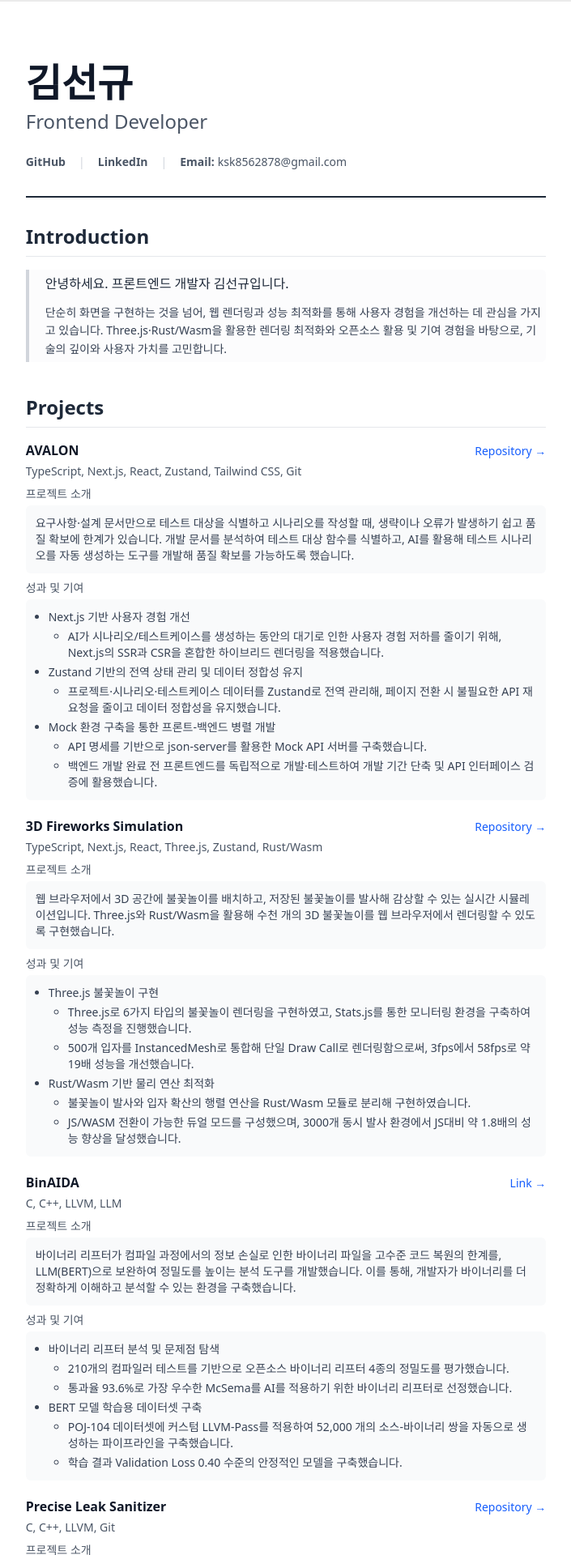
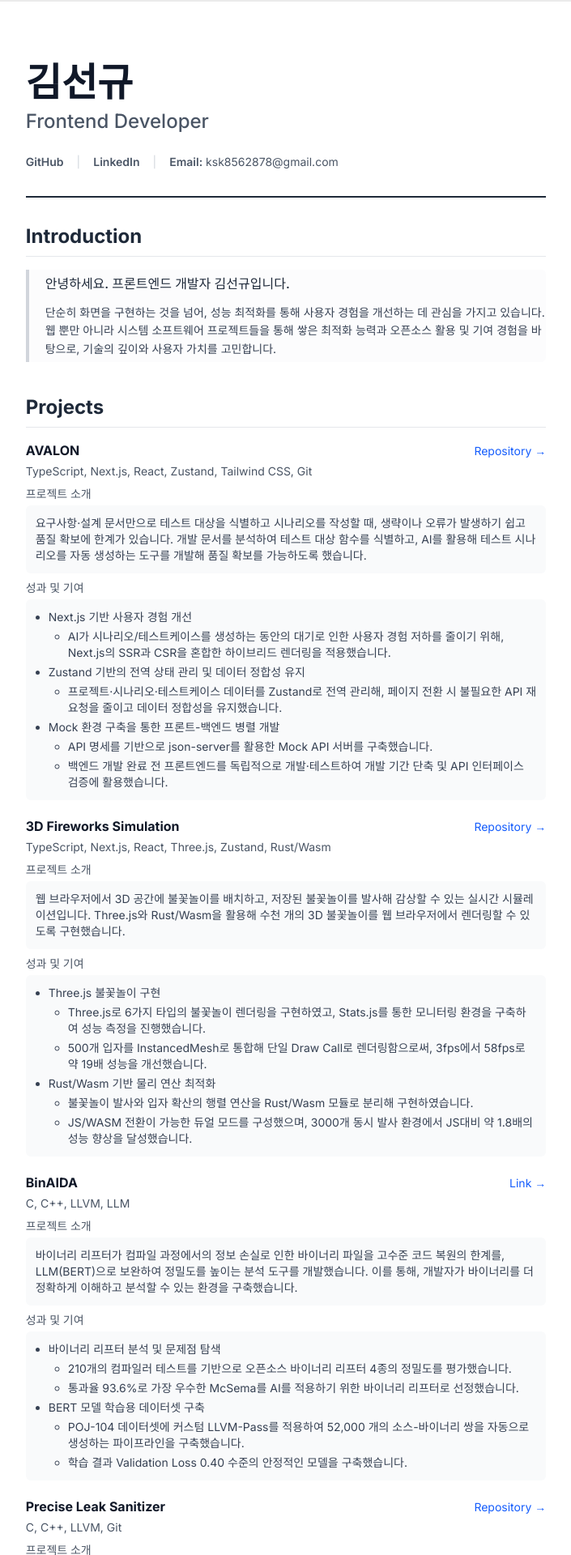
Before and after one commit to kimseongyu/kimseongyu.github.io, a Next.js app: page / in a window 1280 px wide. Shown: the part 78-1998 px from the top of the page at 81% size, without its empty margins (287-992 px from the left). Built offline with nearby package versions, Linux system fonts and the light colour scheme.

Commit message:
chore: integrate design in various env

```diff
--- a/src/app/globals.css
+++ b/src/app/globals.css
@@ -1,4 +1,10 @@
 @import "tailwindcss";
+
+@theme {
+  /* Mac 스타일 폰트: Inter (San Francisco 유사) - 맥/윈도우 동일 렌더링 */
+  --font-sans: var(--font-inter), ui-sans-serif, -apple-system,
+    BlinkMacSystemFont, "Helvetica Neue", Helvetica, Arial, sans-serif;
+}
 
 /* A4 Paper Layout - Portrait (세로) */
 .a4-container {
--- a/src/app/layout.tsx
+++ b/src/app/layout.tsx
@@ -1,6 +1,13 @@
 import type { Metadata } from "next";
+import { Inter } from "next/font/google";
 import "./globals.css";
 import { Navigation } from "@/components/Navigation";
+
+const inter = Inter({
+  subsets: ["latin"],
+  variable: "--font-inter",
+  display: "swap",
+});
 
 export const metadata: Metadata = {
   title: "Seongyu's Blog",
@@ -13,8 +20,8 @@ export default function RootLayout({
   children: React.ReactNode;
 }>) {
   return (
-    <html lang="en">
-      <body className="antialiased min-h-screen flex flex-col">
+    <html lang="en" className={inter.variable}>
+      <body className="font-sans antialiased min-h-screen flex flex-col">
         <header className="fixed top-0 left-0 right-0 z-50 bg-white border-b border-gray-200">
           <Navigation />
         </header>
--- a/src/app/page.tsx
+++ b/src/app/page.tsx
@@ -1,6 +1,20 @@
 import Link from "next/link";
 
 const styles = {
+  // Layout
+  pageContainer: "font-sans max-w-4xl mx-auto",
+  mainContent: "space-y-10",
+
+  // Header
+  header: "border-b-2 border-gray-800 pb-8 mb-8",
+  headerTitle: "text-5xl font-bold text-gray-900 mb-2",
+  headerSubtitle: "text-2xl text-gray-600 font-medium mb-6",
+  headerLinks: "flex flex-wrap gap-4 text-sm text-gray-600",
+  headerLink: "hover:text-blue-600 flex items-center gap-1 transition-colors",
+  headerLinkLabel: "font-semibold",
+  headerSeparator: "text-gray-300",
+
+  // Section
   sectionTitle:
     "text-2xl font-bold text-gray-800 border-b border-gray-200 pb-2 mb-4",
   itemStack: "space-y-5",
@@ -8,59 +22,79 @@ const styles = {
   itemTitle: "font-bold text-gray-900",
   itemDate: "text-sm text-gray-500 tabular-nums shrink-0 ml-4",
   itemMeta: "text-gray-600 text-sm mb-2",
+  itemLink:
+    "text-sm text-blue-600 hover:underline shrink-0 ml-4 whitespace-nowrap",
+  itemLabel: "text-gray-600 text-sm font-medium mt-2 mb-1",
   descriptionBox: "text-gray-700 text-sm bg-gray-50 p-3 rounded-md",
   bulletBox:
     "list-disc list-outside pl-7 text-gray-700 text-sm space-y-1 bg-gray-50 p-3 rounded-md",
+  bulletNested: "list-[circle] list-outside pl-6 mt-1 space-y-1",
+
+  // Introduction
+  introBox: "border-l-4 border-gray-300 pl-5 py-1 bg-gray-50/50 rounded-r-md",
+  introTitle: "text-gray-800 leading-relaxed text-base font-medium mb-3",
+  introBody: "text-gray-700 leading-relaxed text-sm",
+
+  // Certificate (inline layout)
+  certRow: "flex justify-between items-start",
+  certLeft: "flex-1 pr-4",
+  certTitle: "font-semibold text-gray-900 block sm:inline",
+  certMeta: "text-gray-600 text-sm sm:ml-2 block sm:inline",
+
+  // Education
+  eduStack: "space-y-4",
+  eduRow: "flex flex-col sm:flex-row sm:justify-between sm:items-center",
+  eduGpaBadge:
+    "mt-2 sm:mt-0 bg-gray-100 px-3 py-1 rounded-full text-xs font-semibold text-gray-600",
 };
 
 export default function Home() {
   return (
     <div className="a4-container">
-      <div className="font-sans max-w-4xl mx-auto">
+      <div className={styles.pageContainer}>
         {/* Header */}
-        <header className="border-b-2 border-gray-800 pb-8 mb-8">
-          <h1 className="text-5xl font-bold text-gray-900 mb-2">김선규</h1>
-          <p className="text-2xl text-gray-600 font-medium mb-6">
-            Frontend Developer
-          </p>
-          <div className="flex flex-wrap gap-4 text-sm text-gray-600">
+        <header className={styles.header}>
+          <h1 className={styles.headerTitle}>김선규</h1>
+          <p className={styles.headerSubtitle}>Frontend Developer</p>
+          <div className={styles.headerLinks}>
             <Link
               href="https://github.com/kimseongyu"
               target="_blank"
-              className="hover:text-blue-600 flex items-center gap-1 transition-colors"
+              className={styles.headerLink}
             >
-              <span className="font-semibold">GitHub</span>
+              <span className={styles.headerLinkLabel}>GitHub</span>
             </Link>
-            <span className="text-gray-300">|</span>
+            <span className={styles.headerSeparator}>|</span>
             <Link
               href="https://www.linkedin.com/in/kimseongyu/"
               target="_blank"
-              className="hover:text-blue-600 flex items-center gap-1 transition-colors"
+              className={styles.headerLink}
             >
-              <span className="font-semibold">LinkedIn</span>
+              <span className={styles.headerLinkLabel}>LinkedIn</span>
             </Link>
-            <span className="text-gray-300">|</span>
+            <span className={styles.headerSeparator}>|</span>
             <Link
               href="mailto:ksk8562878@gmail.com"
-              className="hover:text-blue-600 flex items-center gap-1 transition-colors"
+              className={styles.headerLink}
             >
-              <span className="font-semibold">Email:</span> ksk8562878@gmail.com
+              <span className={styles.headerLinkLabel}>Email:</span>{" "}
+              ksk8562878@gmail.com
             </Link>
           </div>
         </header>
 
-        <main className="space-y-10">
+        <main className={styles.mainContent}>
           {/* Introduction */}
           <section>
             <h2 className={styles.sectionTitle}>Introduction</h2>
-            <div className="border-l-4 border-gray-300 pl-5 py-1 bg-gray-50/50 rounded-r-md">
-              <p className="text-gray-800 leading-relaxed text-base font-medium mb-3">
+            <div className={styles.introBox}>
+              <p className={styles.introTitle}>
                 안녕하세요. 프론트엔드 개발자 김선규입니다.
               </p>
-              <p className="text-gray-700 leading-relaxed text-sm">
-                단순히 화면을 구현하는 것을 넘어, 웹 렌더링과 성능 최적화를 통해
-                사용자 경험을 개선하는 데 관심을 가지고 있습니다.
-                Three.js·Rust/Wasm을 활용한 렌더링 최적화와 오픈소스 활용 및
+              <p className={styles.introBody}>
+                단순히 화면을 구현하는 것을 넘어, 성능 최적화를 통해 사용자
+                경험을 개선하는 데 관심을 가지고 있습니다. 웹 뿐만 아니라 시스템
+                소프트웨어 프로젝트들을 통해 쌓은 최적화 능력과 오픈소스 활용 및
                 기여 경험을 바탕으로, 기술의 깊이와 사용자 가치를 고민합니다.
               </p>
             </div>
@@ -77,7 +111,7 @@ export default function Home() {
                   <Link
                     href="https://github.com/SKALA-AXcalibur/AVALON"
                     target="_blank"
-                    className="text-sm text-blue-600 hover:underline shrink-0 ml-4 whitespace-nowrap"
+                    className={styles.itemLink}
                   >
                     Repository &rarr;
                   </Link>
@@ -85,9 +119,7 @@ export default function Home() {
                 <p className={styles.itemMeta}>
                   TypeScript, Next.js, React, Zustand, Tailwind CSS, Git
                 </p>
-                <p className="text-gray-600 text-sm font-medium mt-2 mb-1">
-                  프로젝트 소개
-                </p>
+                <p className={styles.itemLabel}>프로젝트 소개</p>
                 <p className={styles.descriptionBox}>
                   요구사항·설계 문서만으로 테스트 대상을 식별하고 시나리오를
                   작성할 때, 생략이나 오류가 발생하기 쉽고 품질 확보에 한계가
@@ -95,13 +127,11 @@ export default function Home() {
                   AI를 활용해 테스트 시나리오를 자동 생성하는 도구를 개발해 품질
                   확보를 가능하도록 했습니다.
                 </p>
-                <p className="text-gray-600 text-sm font-medium mt-2 mb-1">
-                  성과 및 기여
-                </p>
+                <p className={styles.itemLabel}>성과 및 기여</p>
                 <ul className={styles.bulletBox}>
                   <li>
                     Next.js 기반 사용자 경험 개선
-                    <ul className="list-[circle] list-outside pl-6 mt-1 space-y-1">
+                    <ul className={styles.bulletNested}>
                       <li>
                         AI가 시나리오/테스트케이스를 생성하는 동안의 대기로 인한
                         사용자 경험 저하를 줄이기 위해, Next.js의 SSR과 CSR을
@@ -111,7 +141,7 @@ export default function Home() {
                   </li>
                   <li>
                     Zustand 기반의 전역 상태 관리 및 데이터 정합성 유지
-                    <ul className="list-[circle] list-outside pl-6 mt-1 space-y-1">
+                    <ul className={styles.bulletNested}>
                       <li>
                         프로젝트·시나리오·테스트케이스 데이터를 Zustand로 전역
                         관리해, 페이지 전환 시 불필요한 API 재요청을 줄이고
@@ -121,7 +151,7 @@ export default function Home() {
                   </li>
                   <li>
                     Mock 환경 구축을 통한 프론트-백엔드 병렬 개발
-                    <ul className="list-[circle] list-outside pl-6 mt-1 space-y-1">
+                    <ul className={styles.bulletNested}>
                       <li>
                         API 명세를 기반으로 json-server를 활용한 Mock API 서버를
                         구축했습니다.
@@ -142,7 +172,7 @@ export default function Home() {
                   <Link
                     href="https://github.com/kimseongyu/3d-fireworks-simulation"
                     target="_blank"
-                    className="text-sm text-blue-600 hover:underline shrink-0 ml-4 whitespace-nowrap"
+                    className={styles.itemLink}
                   >
                     Repository &rarr;
                   </Link>
@@ -150,22 +180,18 @@ export default function Home() {
                 <p className={styles.itemMeta}>
                   TypeScript, Next.js, React, Three.js, Zustand, Rust/Wasm
                 </p>
-                <p className="text-gray-600 text-sm font-medium mt-2 mb-1">
-                  프로젝트 소개
-                </p>
+                <p className={styles.itemLabel}>프로젝트 소개</p>
                 <p className={styles.descriptionBox}>
                   웹 브라우저에서 3D 공간에 불꽃놀이를 배치하고, 저장된
                   불꽃놀이를 발사해 감상할 수 있는 실시간 시뮬레이션입니다.
                   Three.js와 Rust/Wasm을 활용해 수천 개의 3D 불꽃놀이를 웹
                   브라우저에서 렌더링할 수 있도록 구현했습니다.
                 </p>
-                <p className="text-gray-600 text-sm font-medium mt-2 mb-1">
-                  성과 및 기여
-                </p>
+                <p className={styles.itemLabel}>성과 및 기여</p>
                 <ul className={styles.bulletBox}>
                   <li>
                     Three.js 불꽃놀이 구현
-                    <ul className="list-[circle] list-outside pl-6 mt-1 space-y-1">
+                    <ul className={styles.bulletNested}>
                       <li>
                         Three.js로 6가지 타입의 불꽃놀이 렌더링을 구현하였고,
                         Stats.js를 통한 모니터링 환경을 구축하여 성능 측정을
@@ -180,7 +206,7 @@ export default function Home() {
                   </li>
                   <li>
                     Rust/Wasm 기반 물리 연산 최적화
-                    <ul className="list-[circle] list-outside pl-6 mt-1 space-y-1">
+                    <ul className={styles.bulletNested}>
                       <li>
                         불꽃놀이 발사와 입자 확산의 행렬 연산을 Rust/Wasm 모듈로
                         분리해 구현하였습니다.
@@ -201,15 +227,13 @@ export default function Home() {
                   <Link
                     href="https://www.canva.com/design/DAG_5nMZ1gA/4Ix0M4ACjnphyR3h6JdjJw/view?utm_content=DAG_5nMZ1gA&utm_campaign=designshare&utm_medium=link2&utm_source=uniquelinks&utlId=h4053f5bbf0"
                     target="_blank"
-                    className="text-sm text-blue-600 hover:underline shrink-0 ml-4 whitespace-nowrap"
+                    className={styles.itemLink}
                   >
                     Link &rarr;
                   </Link>
                 </div>
                 <p className={styles.itemMeta}>C, C++, LLVM, LLM</p>
-                <p className="text-gray-600 text-sm font-medium mt-2 mb-1">
-                  프로젝트 소개
-                </p>
+                <p className={styles.itemLabel}>프로젝트 소개</p>
                 <p className={styles.descriptionBox}>
                   바이너리 리프터가 컴파일 과정에서의 정보 손실로 인한 바이너리
                   파일을 고수준 코드 복원의 한계를, LLM(BERT)으로 보완하여
@@ -217,13 +241,11 @@ export default function Home() {
                   바이너리를 더 정확하게 이해하고 분석할 수 있는 환경을
                   구축했습니다.
                 </p>
-                <p className="text-gray-600 text-sm font-medium mt-2 mb-1">
-                  성과 및 기여
-                </p>
+                <p className={styles.itemLabel}>성과 및 기여</p>
                 <ul className={styles.bulletBox}>
                   <li>
                     바이너리 리프터 분석 및 문제점 탐색
-                    <ul className="list-[circle] list-outside pl-6 mt-1 space-y-1">
+                    <ul className={styles.bulletNested}>
                       <li>
                         210개의 컴파일러 테스트를 기반으로 오픈소스 바이너리
                         리프터 4종의 정밀도를 평가했습니다.
@@ -236,7 +258,7 @@ export default function Home() {
                   </li>
                   <li>
                     BERT 모델 학습용 데이터셋 구축
-                    <ul className="list-[circle] list-outside pl-6 mt-1 space-y-1">
+                    <ul className={styles.bulletNested}>
                       <li>
                         POJ-104 데이터셋에 커스텀 LLVM-Pass를 적용하여 52,000
                         개의 소스-바이너리 쌍을 자동으로 생성하는 파이프라인을
@@ -257,15 +279,13 @@ export default function Home() {
                   <Link
                     href="https://github.com/hygoni/precise-leak-sanitizer"
                     target="_blank"
-                    className="text-sm text-blue-600 hover:underline shrink-0 ml-4 whitespace-nowrap"
+                    className={styles.itemLink}
                   >
                     Repository &rarr;
                   </Link>
                 </div>
                 <p className={styles.itemMeta}>C, C++, LLVM, Git</p>
-                <p className="text-gray-600 text-sm font-medium mt-2 mb-1">
-                  프로젝트 소개
-                </p>
+                <p className={styles.itemLabel}>프로젝트 소개</p>
                 <p className={styles.descriptionBox}>
                   기존의 메모리 누수 탐지 도구들은 메모리 누수가 발생했을 때,
                   소스 코드에서 누수가 발생한 영역을 할당했던 시점을 사용자에게
@@ -273,13 +293,11 @@ export default function Home() {
                   것은 개발자 경험 향상에 중요한 요소로, 이를 개선하기 위해
                   메모리 누수 발생 지점 탐지 도구를 개발했습니다.
                 </p>
-                <p className="text-gray-600 text-sm font-medium mt-2 mb-1">
-                  성과 및 기여
-                </p>
+                <p className={styles.itemLabel}>성과 및 기여</p>
                 <ul className={styles.bulletBox}>
                   <li>
                     오픈소스 LLVM-Project의 Sanitizer 모듈 기반의 구현
-                    <ul className="list-[circle] list-outside pl-6 mt-1 space-y-1">
+                    <ul className={styles.bulletNested}>
                       <li>
                         Reference Counting 기법을 적용한 런타임 라이브러리를
                         개발하여 메모리 할당 및 해제 시 메모리 주소의 참조
@@ -298,7 +316,7 @@ export default function Home() {
                   </li>
                   <li>
                     메모리 누수 탐지 정확도 테스트
-                    <ul className="list-[circle] list-outside pl-6 mt-1 space-y-1">
+                    <ul className={styles.bulletNested}>
                       <li>
                         메모리 누수가 발생하는 위치를 정확히 특정하는 테스트
                         케이스가 존재하지 않는 문제들이 존재했습니다.
@@ -328,7 +346,7 @@ export default function Home() {
                   <Link
                     href="https://github.com/facebook/lexical/pull/8093"
                     target="_blank"
-                    className="text-sm text-blue-600 hover:underline shrink-0 ml-4 whitespace-nowrap"
+                    className={styles.itemLink}
                   >
                     PR &rarr;
                   </Link>
@@ -360,7 +378,7 @@ export default function Home() {
                   <Link
                     href="https://github.com/facebook/lexical/pull/8085"
                     target="_blank"
-                    className="text-sm text-blue-600 hover:underline shrink-0 ml-4 whitespace-nowrap"
+                    className={styles.itemLink}
                   >
                     PR &rarr;
                   </Link>
@@ -390,7 +408,7 @@ export default function Home() {
                   <Link
                     href="https://github.com/facebook/stylex/pull/1435"
                     target="_blank"
-                    className="text-sm text-blue-600 hover:underline shrink-0 ml-4 whitespace-nowrap"
+                    className={styles.itemLink}
                   >
                     PR &rarr;
                   </Link>
@@ -450,14 +468,10 @@ export default function Home() {
                   발생 지점 탐지 도구&quot;를 개발했습니다.
                 </p>
               </div>
-              <div className="flex justify-between items-start">
-                <div className="flex-1 pr-4">
-                  <span className="font-semibold text-gray-900 block sm:inline">
-                    SQLD
-                  </span>
-                  <span className="text-gray-600 text-sm sm:ml-2 block sm:inline">
-                    | 한국데이터진흥원
-                  </span>
+              <div className={styles.certRow}>
+                <div className={styles.certLeft}>
+                  <span className={styles.certTitle}>SQLD</span>
+                  <span className={styles.certMeta}>| 한국데이터진흥원</span>
                 </div>
                 <span className={styles.itemDate}>2023.07</span>
               </div>
@@ -499,7 +513,7 @@ export default function Home() {
           {/* 7. Education */}
           <section>
             <h2 className={styles.sectionTitle}>Education</h2>
-            <div className="space-y-4">
+            <div className={styles.eduStack}>
               <div>
                 <div className={styles.itemHeader}>
                   <h3 className={styles.itemTitle}>
@@ -507,11 +521,11 @@ export default function Home() {
                   </h3>
                   <span className={styles.itemDate}>2019.03 - 2025.02</span>
                 </div>
-                <div className="flex flex-col sm:flex-row sm:justify-between sm:items-center">
+                <div className={styles.eduRow}>
                   <p className={styles.itemMeta}>
                     Computer Science and Engineering
                   </p>
-                  <div className="mt-2 sm:mt-0 bg-gray-100 px-3 py-1 rounded-full text-xs font-semibold text-gray-600">
+                  <div className={styles.eduGpaBadge}>
                     GPA: 3.83 / 4.5 (Major: 3.97 / 4.5)
                   </div>
                 </div>
```
